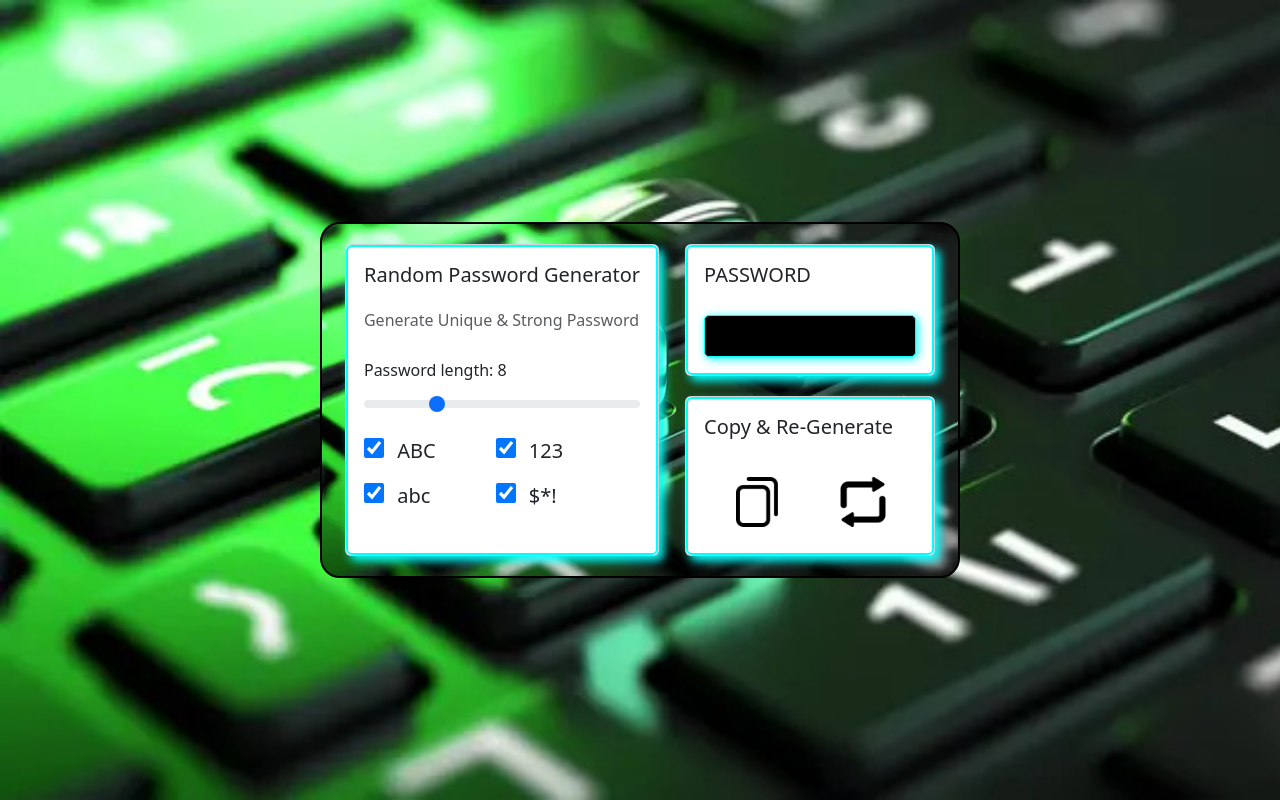
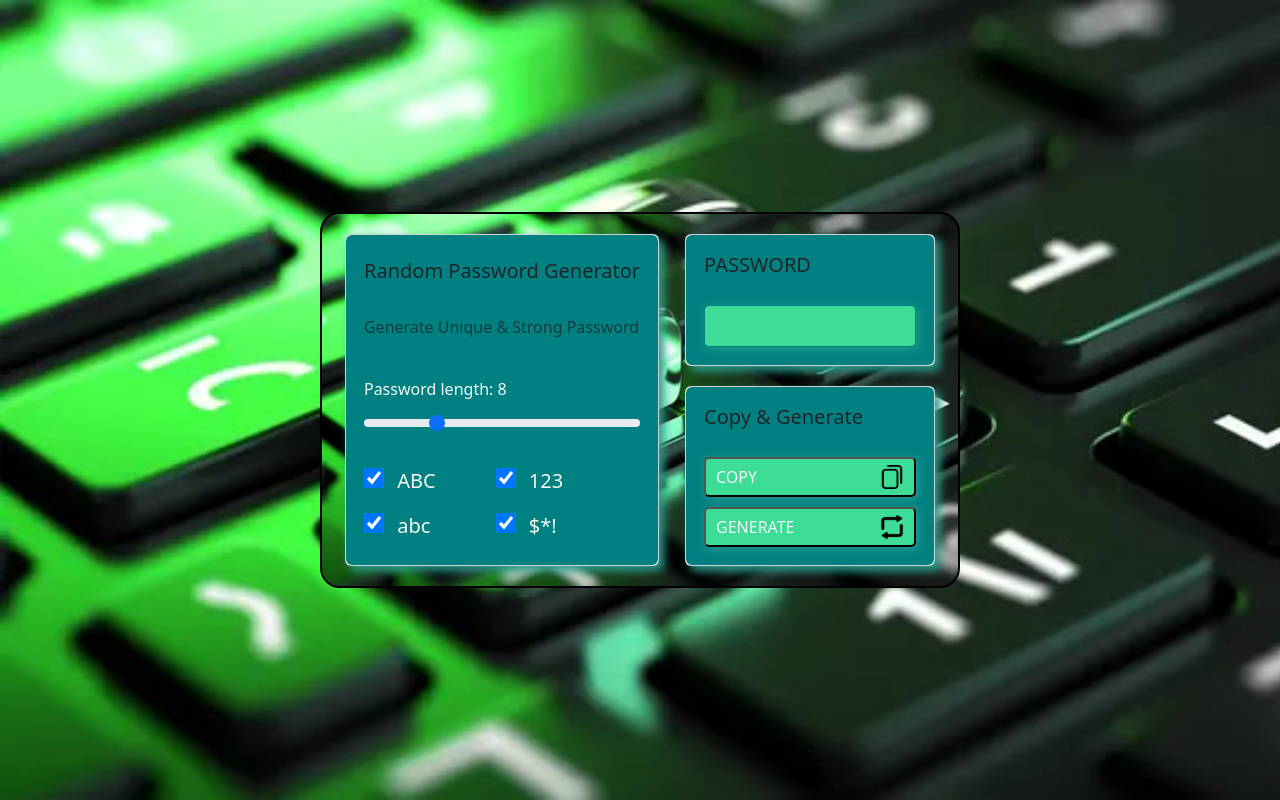
Before and after one commit to MuhammadKhuzaima12/password_generator_by_khuzaima, a plain HTML site: page password_generator/index.html in a window 1280 px wide. Drawn offline with nearby package versions, Linux system fonts and the light colour scheme.

Commit message:
Some changes in UI

```diff
--- a/password_generator/index.html
+++ b/password_generator/index.html
@@ -14,6 +14,9 @@
       integrity="sha384-LN+7fdVzj6u52u30Kp6M/trliBMCMKTyK833zpbD+pXdCLuTusPj697FH4R/5mcr"
       crossorigin="anonymous"
     />
+
+    <!--Favicon-->
+    <link rel="shortcut icon" href="./assets/favicon.png" type="image/x-icon">
 
     <title>Random Password Generator</title>
   </head>
@@ -101,22 +104,24 @@
 
           <div class="card card3">
             <div class="card-body card_body_3">
-              <h5 class="card-title">Copy & Re-Generate</h5>
+              <h5 class="card-title">Copy & Generate</h5>
               <div class="btns">
                 <button id="copy_btn" onclick="copyPassword()">
+                  COPY
                    <img
                     src="./assets/copy.png"
                     alt="Copy icon"
-                    width="50"
-                    height="50"
+                    width="24"
+                    height="24"
                   />
                 </button>
-                <button id="re_gen_btn" onclick="generatePassword()">
+                <button id="gen_btn" onclick="generatePassword()">
+                  GENERATE
                   <img
                     src="./assets/refreshing.png"
-                    alt="Re-generate icon"
-                    width="50"
-                    height="50"
+                    alt="Generate icon"
+                    width="24"
+                    height="24"
                   />
                 </button>
               </div>
--- a/password_generator/style2.css
+++ b/password_generator/style2.css
@@ -2,7 +2,9 @@
   box-sizing: border-box;
   margin: 0;
   padding: 0;
+  color: #F4F4F4 ;
 }
+
 
 body {
   margin: 0;
@@ -11,7 +13,7 @@ body {
   background-image: url(./assets/main_bg_img.jpg);
   background-repeat: no-repeat;
   background-size: cover;
-  color: #00f3ff; /* Bright cyan font */
+  color: teal; /* Bright teal font */
   min-height: 100vh;
   display: flex;
   justify-content: center;
@@ -34,30 +36,26 @@ body {
 }
 
 .card {
-  background-color: black;
-  color: #00f3ff;
   border-radius: 15px;
-  box-shadow: 5px 5px 10px cyan;
-  border:#000;
+  box-shadow: 5px 5px 10px #2A9D8F;
 }
 
-.card2,
-.card3 {
-  width: 100%;
+.card_body_1 {
+  justify-content: space-around;
+}
+
+.card-title{
+  color: white;
 }
 
 .card-body {
   padding: 20px;
-}
-
-.card_body_1,
-.card_body_2,
-.card_body_3 {
   display: flex;
   flex-direction: column;
   gap: 20px;
-  border: 2px solid cyan;
+  border: 2px solid teal;
   border-radius: inherit;
+  background-color: teal ;
 }
 
 #slider_div {
@@ -85,6 +83,7 @@ body {
   width: 20px;
   height: 20px;
   margin-right: 8px;
+  background-color: #01ff56;
 }
 
 .sec_col_main {
@@ -96,32 +95,44 @@ body {
 }
 
 .password_input {
-  border: 1px solid cyan;
+  border: 1px solid teal;
   border-radius: 5px;
-  box-shadow: 2px 2px 10px cyan;
+  box-shadow: 2px 2px 10px #2A9D8F;
   padding: 5px;
   font-size: 20px;
-  background-color: #000;
-  color: cyan;
+  background-color: #3DDC97  ;
+  color: #F4F4F4;
   width: 100%;
 }
 
-/* Button styles */
 .btns {
   display: flex;
+  flex-direction: column;
   justify-content: space-around;
   align-items: center;
+  gap: 10px;
 }
 
 button {
-  border: none;
-  background-color: transparent;
-  width: 70px;
-  height: 70px;
+  display: flex;
+  justify-content: space-between;
+  align-items: center;
+  padding: 10px;
+  /* border: 1px solid teal; */
+  box-shadow: 2px 2px 10px #2A9D8F;
+  font-size: 20px;
+  background-color: #3DDC97  ;
+  /* color: teal; */
+  width: 100%;
+  height: 40px;
   transition: transform 0.2s ease;
 }
 
+#copy_btn, #gen_btn{
+    border-radius: 5px;
+}
+
 button:hover {
-  transform: scale(1.1);
+  transform: scale(1.05);
   cursor: pointer;
 }
```
Also changed, not shown: Screenshot .jpg (added), password_generator/assets/favicon.ico (added), password_generator/assets/favicon.png (added).
